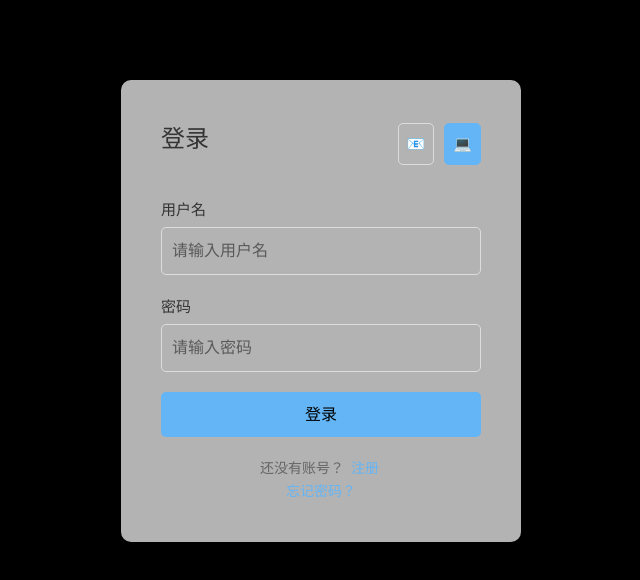
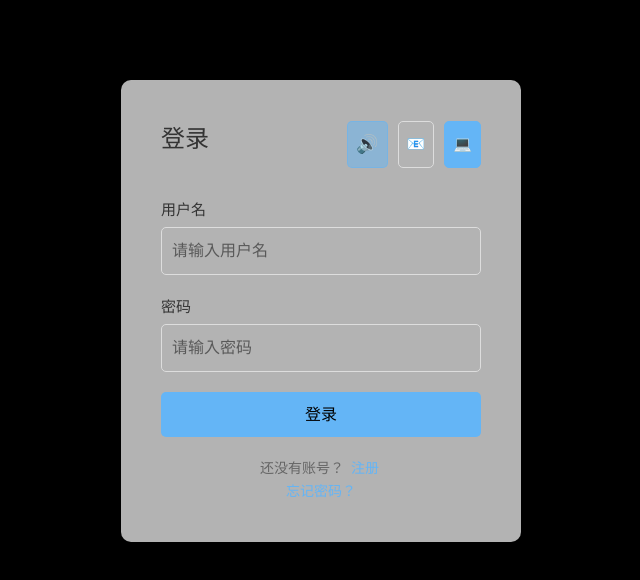
Before and after one commit to Tsukimi-Yachiyo/YachiyoWeb, a Vue app: page / in a window 1280 px wide. Shown: the top 580 px of the page, without its empty margins (319-959 px from the left). Built offline with nearby package versions, Linux system fonts and the light colour scheme; no server answers.

Commit message:
Jin/music  增加背景音乐 (#97)
* 更换音乐资源

* 增加两手背景音乐

```diff
--- /dev/null
+++ b/src/composables/useBackgroundMusic.ts
@@ -0,0 +1,65 @@
+import { ref } from 'vue'
+
+const MUSIC_FILES = [
+  '/resource/music/星降る海 - 日本群星&Aqu3ra&早見沙織.mp3',
+  '/resource/music/ワールドイズマイン - 日本群星&ryo&夏吉ゆうこ&早見沙織.mp3',
+]
+
+const audio = new Audio()
+audio.loop = false
+audio.volume = 0.3
+audio.src = ''
+
+const isPlaying = ref(false)
+const currentTrackIndex = ref(0)
+
+const playNext = () => {
+  currentTrackIndex.value = (currentTrackIndex.value + 1) % MUSIC_FILES.length
+  audio.src = MUSIC_FILES[currentTrackIndex.value]
+  audio.play().catch(err => {
+    console.warn('音乐播放失败:', err)
+  })
+}
+
+audio.addEventListener('ended', playNext)
+
+export function useBackgroundMusic() {
+  const toggle = () => {
+    if (isPlaying.value) {
+      audio.pause()
+      isPlaying.value = false
+    } else {
+      if (!audio.src || audio.src === window.location.href) {
+        audio.src = MUSIC_FILES[currentTrackIndex.value]
+      }
+      audio
+        .play()
+        .then(() => {
+          isPlaying.value = true
+        })
+        .catch(err => {
+          console.warn('音乐播放失败:', err)
+        })
+    }
+  }
+
+  const start = () => {
+    if (!audio.src || audio.src === window.location.href) {
+      audio.src = MUSIC_FILES[currentTrackIndex.value]
+    }
+    audio
+      .play()
+      .then(() => {
+        isPlaying.value = true
+      })
+      .catch(err => {
+        console.warn('音乐自动播放失败:', err)
+      })
+  }
+
+  return {
+    isPlaying,
+    toggle,
+    start,
+  }
+}
--- a/src/pages/ChatHome.vue
+++ b/src/pages/ChatHome.vue
@@ -2,7 +2,10 @@
   import { ref, computed } from 'vue'
   import { useChatHome } from '../composables/useChatHome'
   import { useIconManager } from '../composables/useIconManager'
+  import { useBackgroundMusic } from '../composables/useBackgroundMusic'
   import Live2DModel from '../components/Live2DModel/Live2DModel.vue'
+
+  const { isPlaying, toggle } = useBackgroundMusic()
 
   // 海洋动物像素画
   import img1 from '../assets/images/ChatHome-1.png'
@@ -330,6 +333,15 @@
         <!-- 欢迎界面 -->
         <div v-if="!currentConversationId && !isModelLoading" class="welcome-screen">
           <div class="welcome-content">
+            <!-- 音乐开关按钮 -->
+            <button
+              class="music-toggle-btn"
+              :class="{ playing: isPlaying }"
+              title="音乐开关"
+              @click="toggle"
+            >
+              <span class="music-icon">{{ isPlaying ? '🔊' : '🔇' }}</span>
+            </button>
             <!-- 对下面标签文字加粗 -->
             <h1>太阳西沉 夜幕降临</h1>
             <p>欢迎来到月读，{{ username }}！</p>
@@ -865,6 +877,38 @@
     background-clip: text;
   }
 
+  .music-toggle-btn {
+    position: absolute;
+    top: 20px;
+    right: 20px;
+    width: 44px;
+    height: 44px;
+    border-radius: 50%;
+    border: 1px solid rgba(255, 255, 255, 0.3);
+    background: rgba(255, 255, 255, 0.1);
+    backdrop-filter: blur(5px);
+    cursor: pointer;
+    display: flex;
+    align-items: center;
+    justify-content: center;
+    transition: all 0.3s ease;
+    z-index: 10;
+  }
+
+  .music-toggle-btn:hover {
+    background: rgba(255, 255, 255, 0.2);
+    transform: scale(1.1);
+  }
+
+  .music-toggle-btn.playing {
+    background: rgba(100, 181, 246, 0.4);
+    border-color: rgba(100, 181, 246, 0.6);
+  }
+
+  .music-icon {
+    font-size: 20px;
+  }
+
   .welcome-content p {
     color: rgba(255, 255, 255, 0.7);
     font-size: 18px;
--- a/src/pages/Login.vue
+++ b/src/pages/Login.vue
@@ -1,7 +1,10 @@
 <script setup lang="ts">
   import { useLogin } from '../composables/useLogin'
+  import { useBackgroundMusic } from '../composables/useBackgroundMusic'
   import { ref, onMounted, onUnmounted, computed } from 'vue'
   import { useIconManager } from '../composables/useIconManager'
+
+  const { isPlaying, toggle, start } = useBackgroundMusic()
   const {
     introVideo,
     cycleVideo,
@@ -73,6 +76,7 @@
   }
 
   onMounted(() => {
+    start()
     countdownTimer = setInterval(() => {
       if (countdown.value > 0) {
         countdown.value -= 0.5
@@ -125,6 +129,15 @@
           }}
         </h2>
         <div v-if="!isRegisterMode && !isForgotPasswordMode" class="login-mode-toggle">
+          <button
+            type="button"
+            class="toggle-btn music-toggle"
+            :class="{ playing: isPlaying }"
+            title="音乐开关"
+            @click="toggle"
+          >
+            <span class="music-icon">{{ isPlaying ? '🔊' : '🔇' }}</span>
+          </button>
           <button
             type="button"
             class="toggle-btn"
@@ -471,6 +484,30 @@
     pointer-events: auto; /* 淡入后恢复交互 */
   }
 
+  .music-toggle {
+    border: 1px solid #ddd;
+    border-radius: 5px;
+    padding: 8px;
+    cursor: pointer;
+    display: flex;
+    align-items: center;
+    justify-content: center;
+    transition: all 0.3s ease;
+  }
+
+  .music-toggle:hover {
+    background-color: #f5f5f5;
+  }
+
+  .music-toggle.playing {
+    background-color: rgba(100, 181, 246, 0.5);
+    border-color: rgba(100, 181, 246, 0.5);
+  }
+
+  .music-icon {
+    font-size: 18px;
+  }
+
   .form-header {
     display: flex;
     justify-content: space-between;
--- a/src/pages/Tsukuyomi/Tsukuyomi.vue
+++ b/src/pages/Tsukuyomi/Tsukuyomi.vue
@@ -2,6 +2,9 @@
   import { ref, computed } from 'vue'
   import { useRouter, useRoute } from 'vue-router'
   import { useIconManager } from '../../composables/useIconManager'
+  import { useBackgroundMusic } from '../../composables/useBackgroundMusic'
+
+  const { isPlaying, toggle } = useBackgroundMusic()
 
   // 初始化图标管理器
   const { checkIconCache } = useIconManager()
--- a/src/pages/Tsukuyomi/styles/Tsukuyomi.css
+++ b/src/pages/Tsukuyomi/styles/Tsukuyomi.css
@@ -3,6 +3,38 @@
 .tsukuyomi-container {
   @apply flex flex-col w-full h-full overflow-hidden relative;
   background: #3498db;
+}
+
+.music-toggle-btn {
+  position: fixed;
+  top: 20px;
+  right: 20px;
+  width: 44px;
+  height: 44px;
+  border-radius: 50%;
+  border: 1px solid rgba(255, 255, 255, 0.3);
+  background: rgba(255, 255, 255, 0.1);
+  backdrop-filter: blur(5px);
+  cursor: pointer;
+  display: flex;
+  align-items: center;
+  justify-content: center;
+  transition: all 0.3s ease;
+  z-index: 300;
+}
+
+.music-toggle-btn:hover {
+  background: rgba(255, 255, 255, 0.2);
+  transform: scale(1.1);
+}
+
+.music-toggle-btn.playing {
+  background: rgba(100, 181, 246, 0.4);
+  border-color: rgba(100, 181, 246, 0.6);
+}
+
+.music-icon {
+  font-size: 20px;
 }
 
 /* 主内容区 */
@@ -342,6 +374,14 @@
 }
 
 @media (max-width: 480px) {
+  /* 音乐按钮移动端调整 */
+  .music-toggle-btn {
+    top: 14%;
+    right: 15px;
+    width: 30px;
+    height: 30px;
+  }
+
   .content-placeholder h2 {
     font-size: 18px;
   }
--- a/src/pages/Tsukuyomi/templates/Tsukuyomi.html
+++ b/src/pages/Tsukuyomi/templates/Tsukuyomi.html
@@ -1,4 +1,8 @@
 <div class="tsukuyomi-container">
+  <!-- 音乐开关按钮 -->
+  <button class="music-toggle-btn" :class="{ playing: isPlaying }" title="音乐开关" @click="toggle">
+    <span class="music-icon">{{ isPlaying ? '🔊' : '🔇' }}</span>
+  </button>
   <!-- 主内容区 -->
   <div class="main-content" @mouseenter="deactivateNav">
     <!-- 内容展示区域 - 使用 router-view 显示子路由 -->
```
